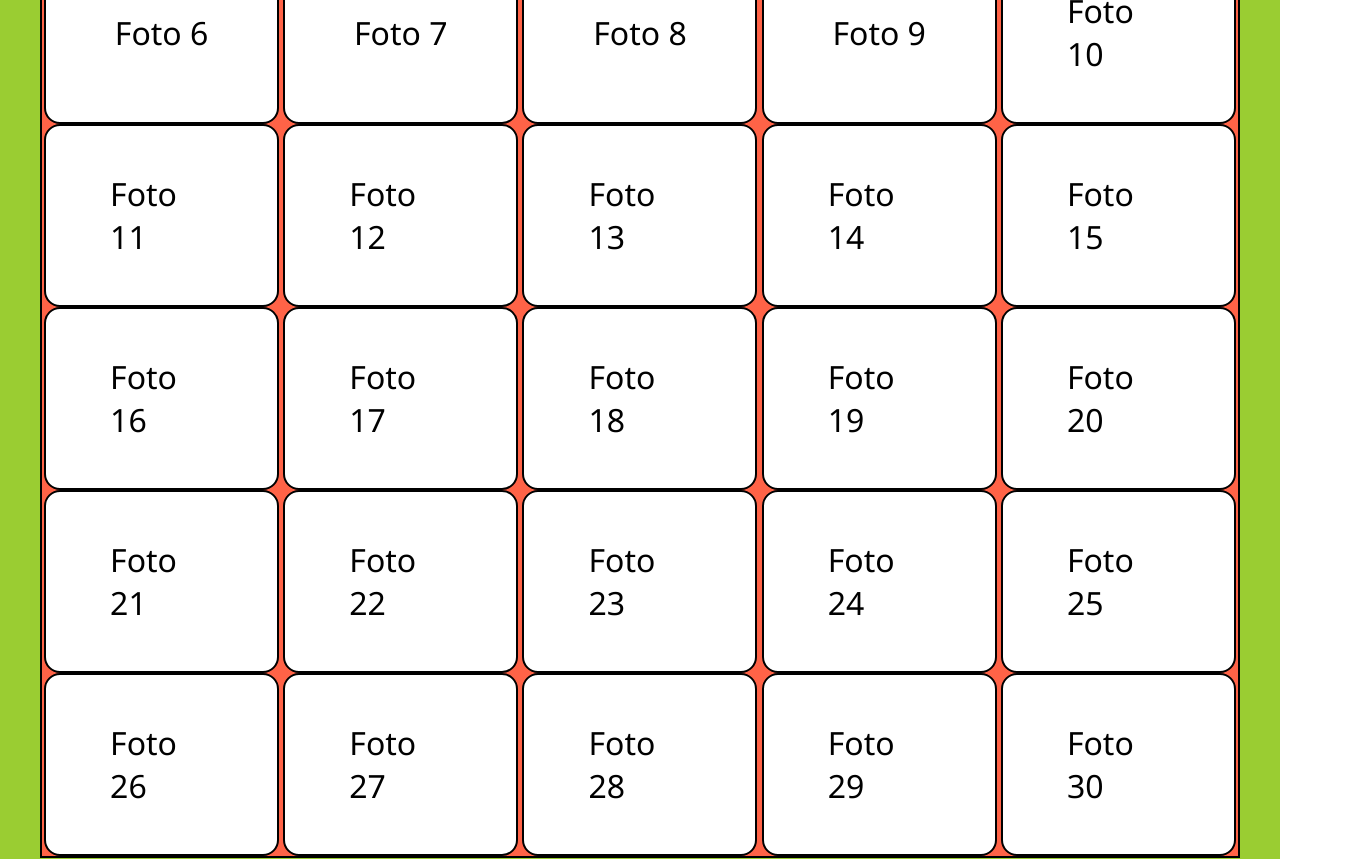
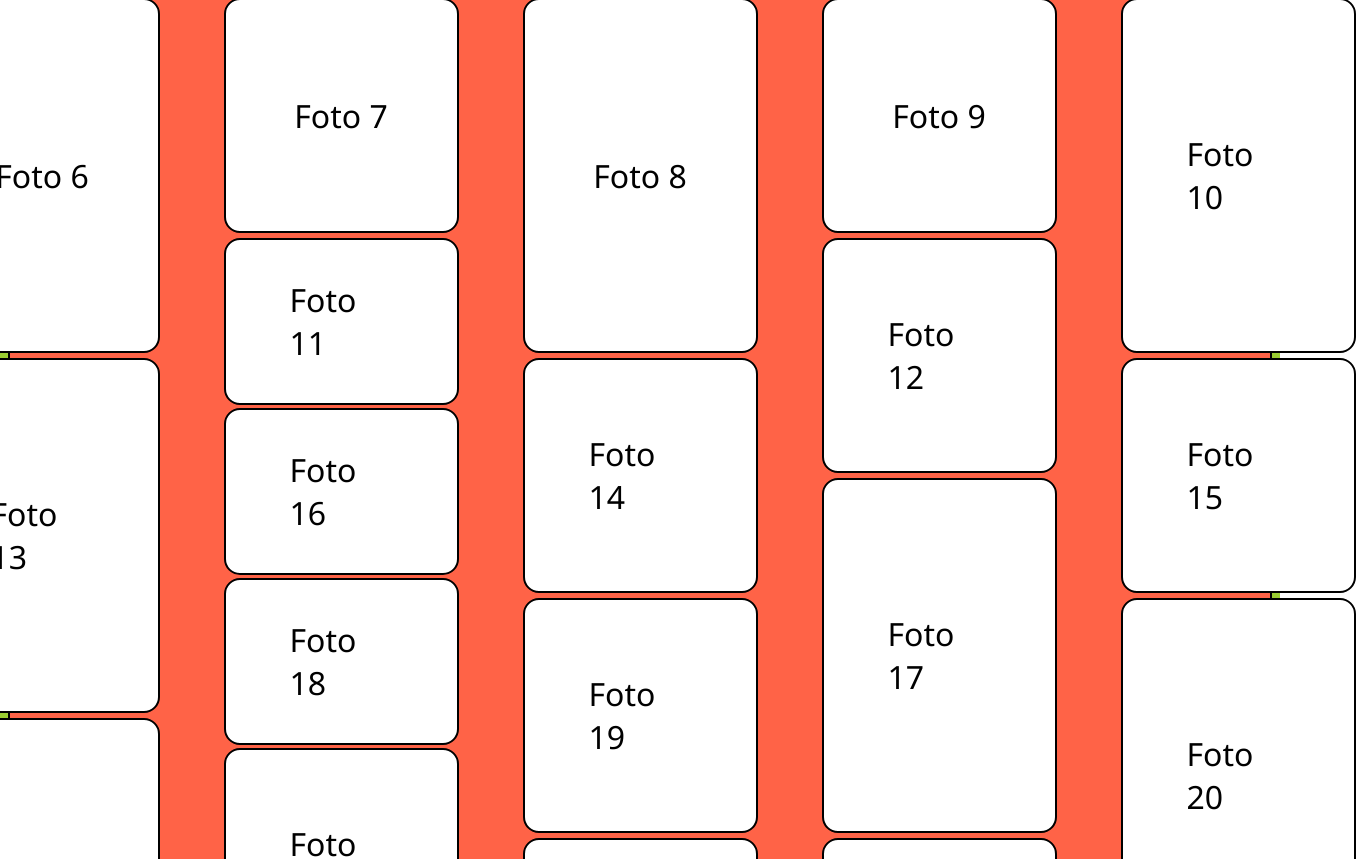
Before and after one commit to RafaCenicerosC/Practica, a plain HTML site: page Pinterest/explore/explore.html in a window 1280 px wide. Shown: the part 1460-2319 px from the top of the page, 1356 px wide, since content can reach past the window. Drawn offline with Linux system fonts and the light colour scheme.

Commit message:
Grid Fotos v1

```diff
--- a/Pinterest/explore/estilos2.css
+++ b/Pinterest/explore/estilos2.css
@@ -203,6 +203,7 @@ nav a {
     padding-left: 8px;
     padding-right: 8px;
     background-color: yellowgreen;
+    min-width: 235px;
 }
 
 .titulo {
@@ -291,17 +292,25 @@ nav a {
 }
 
 .grid3 {
-    background-color: tomato;
-    display: grid;
-    grid-template-columns: 1fr 1fr 1fr 1fr 1fr;
     border-color: black;
     border-width: 2px;
     border-style: solid;
-    justify-items: center;
-    margin: 1em;
+    background-color: tomato;
+
+    /* margin:1em; */
+    padding:0;
+    /* width:95vw; */
+    /* position: absolute; */
+    /* left: 50%;
+    transform: translateX(-50%); */
+    min-width: 235px;
+    display: grid;
+    grid-template-columns: 1fr 1fr 1fr 1fr 1fr;
+    grid-auto-rows:10px ;
+    justify-content: center;
 }
 
-/* .galeria3t1 {
+.galeria3t1 {
     background-color: white;
     justify-content: center;
     align-items: center;
@@ -311,8 +320,10 @@ nav a {
     border-width: 2px;
     border-style: solid;
     padding: 2em;
+    margin: 1em;
     border-radius: 0.5em;
     height: 235px;
+    grid-row-end: span 24;
 }
 .galeria3t2 {
     background-color: white;
@@ -324,10 +335,12 @@ nav a {
     border-width: 2px;
     border-style: solid;
     padding: 2em;
+    margin: 1em;
     border-radius: 0.5em;
-    height: 383px;
-} */
-.galeria3t1 {
+    height: 355px;
+    grid-row-end: span 36;
+}
+.galeria3t3 {
     background-color: white;
     justify-content: center;
     align-items: center;
@@ -337,13 +350,12 @@ nav a {
     border-width: 2px;
     border-style: solid;
     padding: 2em;
+    margin: 1em;
     border-radius: 0.5em;
-    height: 183px;
+    height: 167px;
+    grid-row-end: span 17;
 }
 
-#item1 div{
-    grid-column: span 2;
-}
 @media (max-width:700px) {
     header {
         padding: 1em;
@@ -357,7 +369,7 @@ nav a {
         height: 158px;
     }
 }
-@media (max-width:126px) {
+@media (max-width:1260px) {
 
     .grid2{
     grid-template-columns: 1fr 1fr 1fr 1fr;
@@ -381,9 +393,31 @@ nav a {
 
     .grid2{
     grid-template-columns: 1fr;
+
     }
+}
 
+/* @media(max-width:1510px) {
+    .grid3{
+        grid-template-columns: 1fr 1fr 1fr 1fr;
+        }
 }
+@media(max-width:1195px) {
+    .grid3{
+        grid-template-columns: 1fr 1fr 1fr;
+        }
+}
+@media(max-width:886px) {
+    .grid3{
+        grid-template-columns: 1fr 1fr;
+        }
+}
+@media(max-width:573px) {
+    .grid3{
+        grid-template-columns: 1fr;
+        }
+} */
+
 
 @media (max-width:500px) {
 
--- a/Pinterest/explore/explore.html
+++ b/Pinterest/explore/explore.html
@@ -64,35 +64,35 @@
         </div>
         <h2 class="Title2">Explora ideas populares</h2>
         <div class="grid3">
-        <div class="galeria3t1" #item1>Foto 1</div>
+            <div class="galeria3t1">Foto 1</div>
             <div class="galeria3t1">Foto 2</div>
             <div class="galeria3t1">Foto 3</div>
             <div class="galeria3t1">Foto 4</div>
             <div class="galeria3t1">Foto 5</div>
-        <div class="galeria3t1">Foto 6</div>
+            <div class="galeria3t2">Foto 6</div>
             <div class="galeria3t1">Foto 7</div>
-        <div class="galeria3t1">Foto 8</div>
+            <div class="galeria3t2">Foto 8</div>
             <div class="galeria3t1">Foto 9</div>
-        <div class="galeria3t1">Foto 10</div>
-        <div class="galeria3t1">Foto 11</div>
+            <div class="galeria3t2">Foto 10</div>
+            <div class="galeria3t3">Foto 11</div>
             <div class="galeria3t1">Foto 12</div>
-        <div class="galeria3t1">Foto 13</div>
+            <div class="galeria3t2">Foto 13</div>
             <div class="galeria3t1">Foto 14</div>
             <div class="galeria3t1">Foto 15</div>
-        <div class="galeria3t1">Foto 16</div>
-        <div class="galeria3t1">Foto 17</div>
-        <div class="galeria3t1">Foto 18</div>
+            <div class="galeria3t3">Foto 16</div>
+            <div class="galeria3t2">Foto 17</div>
+            <div class="galeria3t3">Foto 18</div>
             <div class="galeria3t1">Foto 19</div>
-        <div class="galeria3t1">Foto 20</div>
-        <div class="galeria3t1">Foto 21</div>
+            <div class="galeria3t2">Foto 20</div>
+            <div class="galeria3t2">Foto 21</div>
             <div class="galeria3t1">Foto 22</div>
             <div class="galeria3t1">Foto 23</div>
-        <div class="galeria3t1">Foto 24</div>
-        <div class="galeria3t1">Foto 25</div>
-        <div class="galeria3t1">Foto 26</div>
-        <div class="galeria3t1">Foto 27</div>
+            <div class="galeria3t3">Foto 24</div>
+            <div class="galeria3t2">Foto 25</div>
+            <div class="galeria3t3">Foto 26</div>
+            <div class="galeria3t3">Foto 27</div>
             <div class="galeria3t1">Foto 28</div>
-        <div class="galeria3t1">Foto 29</div>
+            <div class="galeria3t2">Foto 29</div>
             <div class="galeria3t1">Foto 30</div>
         </div>
     </div>
```
Lines whose indentation alone changed are shown as unchanged.
